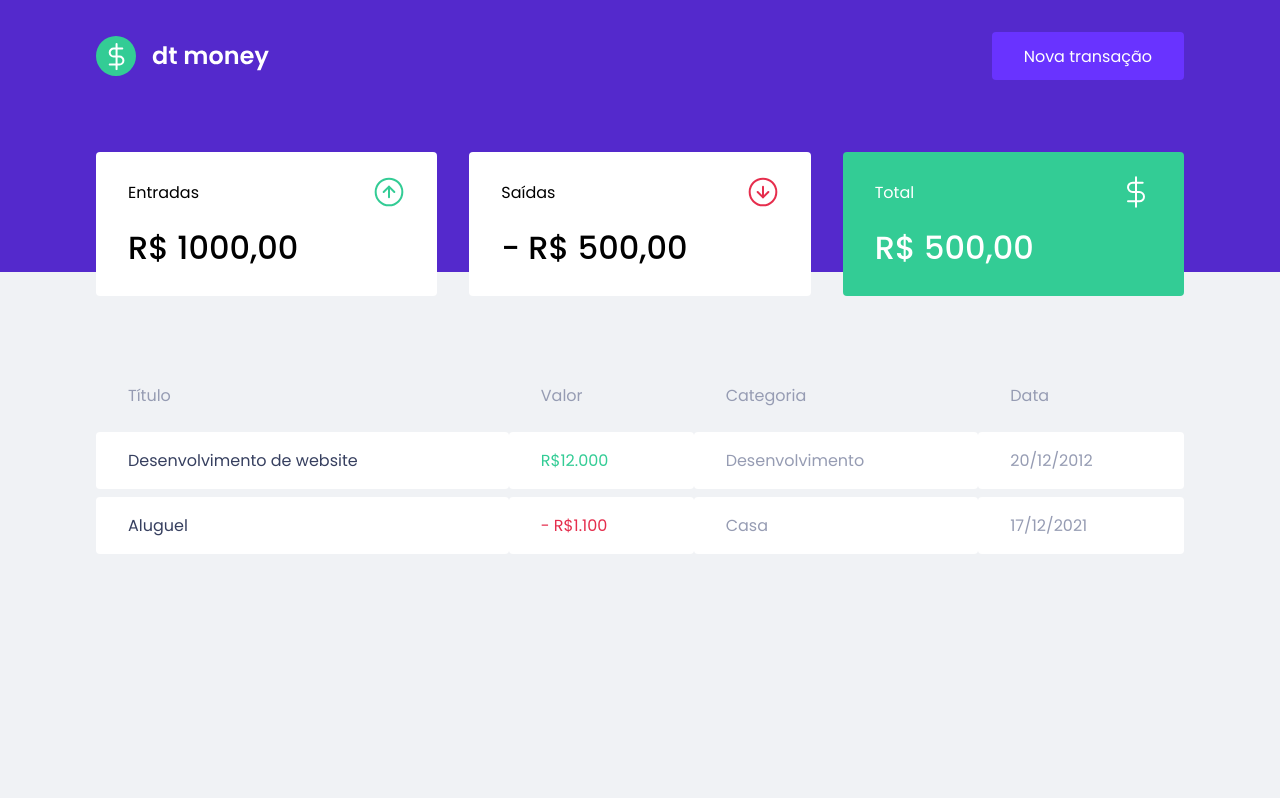
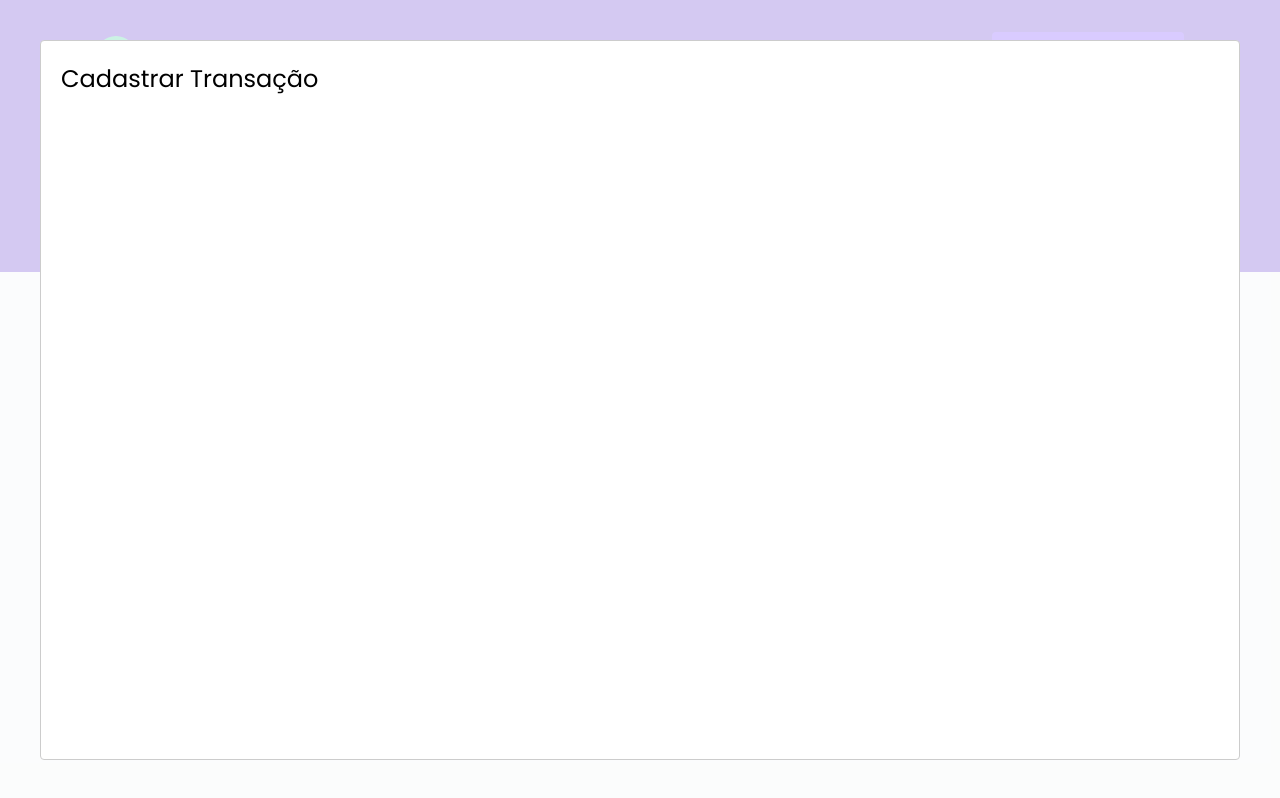
Before and after one commit to MatFregulia/dtMoney, a React (Create React App) app: page / in a window 1280 px wide. Both pictures are taken after a click on the button "Nova transação". Built offline with nearby package versions, Linux system fonts and the light colour scheme; no server answers; what miragejs would draw is missing.

Commit message:
Configurando modal de criação

```diff
--- a/package.json
+++ b/package.json
@@ -18,6 +18,7 @@
     "@types/node": "^12.0.0",
     "@types/react": "^17.0.0",
     "@types/react-dom": "^17.0.0",
+    "@types/react-modal": "^3.13.1",
     "@types/styled-components": "^5.1.15",
     "miragejs": "^0.1.42",
     "typescript": "^4.1.2"
--- a/src/App.tsx
+++ b/src/App.tsx
@@ -1,12 +1,34 @@
+import { useState } from 'react';
+import Modal from 'react-modal';
 import { Dashboard } from "./components/Dashboard";
 import { Header } from "./components/Header";
 import { GlobalStyle } from "./styles/global";
 
+Modal.setAppElement('#root');
+
 export function App() {
+  const [isNewTransactionModalOpen, setIsNewTransactionModalOpen] = useState(false);
+
+  function handleOpenNewTransactionModal() {
+      setIsNewTransactionModalOpen(true)
+  }
+
+  function handleCloseNewTransactionModal() {
+      setIsNewTransactionModalOpen(false)
+  }
+
   return (
     <>
-      <Header />
+      <Header onOpenNewTransactionModal={handleOpenNewTransactionModal}/>
       <Dashboard />
+
+      <Modal
+          isOpen={isNewTransactionModalOpen}
+          onRequestClose={handleCloseNewTransactionModal}
+      >
+          <h2>Cadastrar Transação</h2>
+      </Modal>
+
       <GlobalStyle />
     </>
   );
--- a/src/components/Header/index.tsx
+++ b/src/components/Header/index.tsx
@@ -1,12 +1,16 @@
 import logoImg from '../../assets/logo.svg'
 import { Container, Content } from './styles'
 
-export function Header() {
+interface HeaderProps {
+    onOpenNewTransactionModal: () => void;
+}
+
+export function Header({ onOpenNewTransactionModal }: HeaderProps) {
     return (
         <Container>
             <Content>
                 <img src={logoImg} alt="dt money" />
-                <button type="button">
+                <button type="button" onClick={onOpenNewTransactionModal}>
                     Nova transação
                 </button>
             </Content>
```
Also changed, not shown: 1 other file (tests, documents, lock files or other folders).
